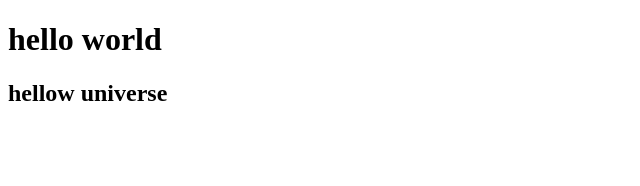
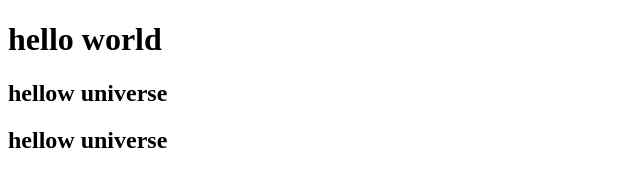
Before and after one commit to Ryangendel/class23, a plain HTML site: page index.html in a window 1280 px wide. Shown: the whole page, without its empty margins (0-640 px from the left). Drawn offline with Linux system fonts and the light colour scheme.

Commit message:
another h2

```diff
--- a/index.html
+++ b/index.html
@@ -8,5 +8,6 @@
 <body>
     <h1>hello world</h1>
     <h2>hellow universe</h2>
+    <h2>hellow universe</h2>
 </body>
 </html>
```
